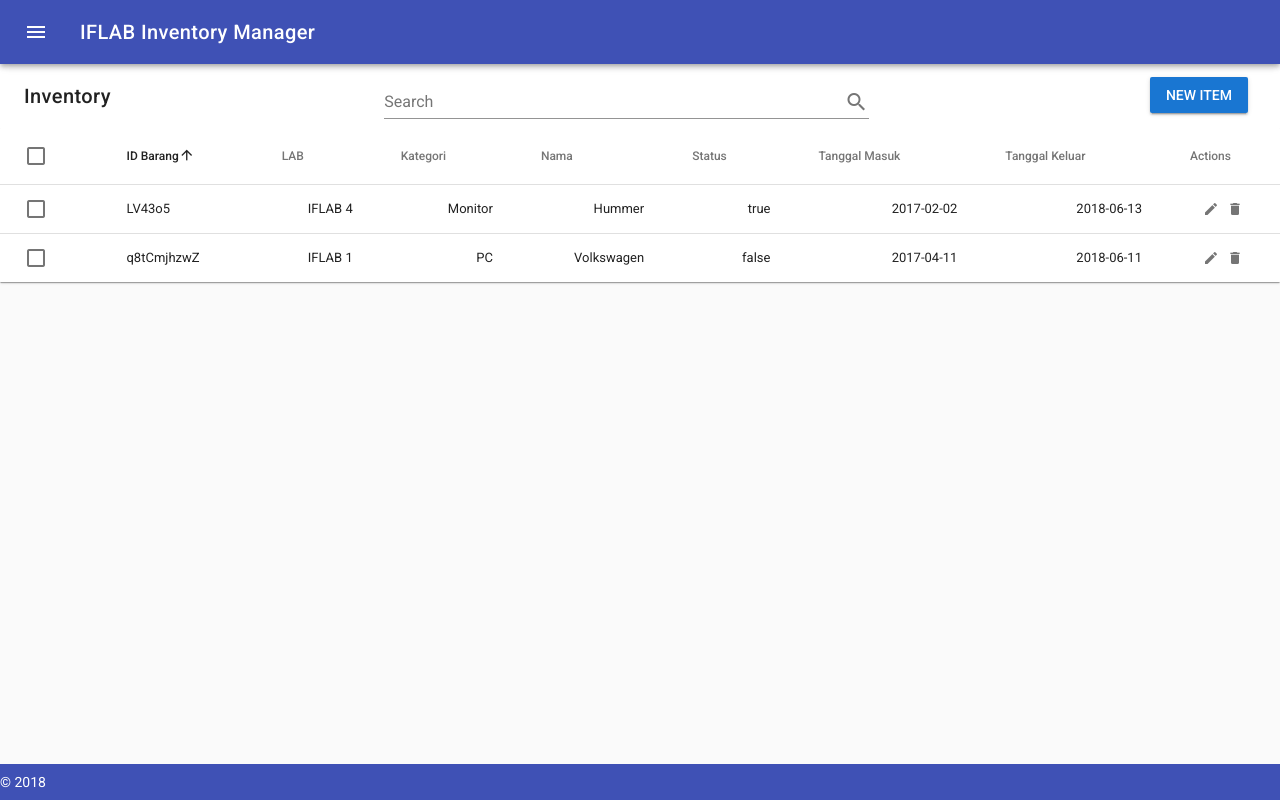
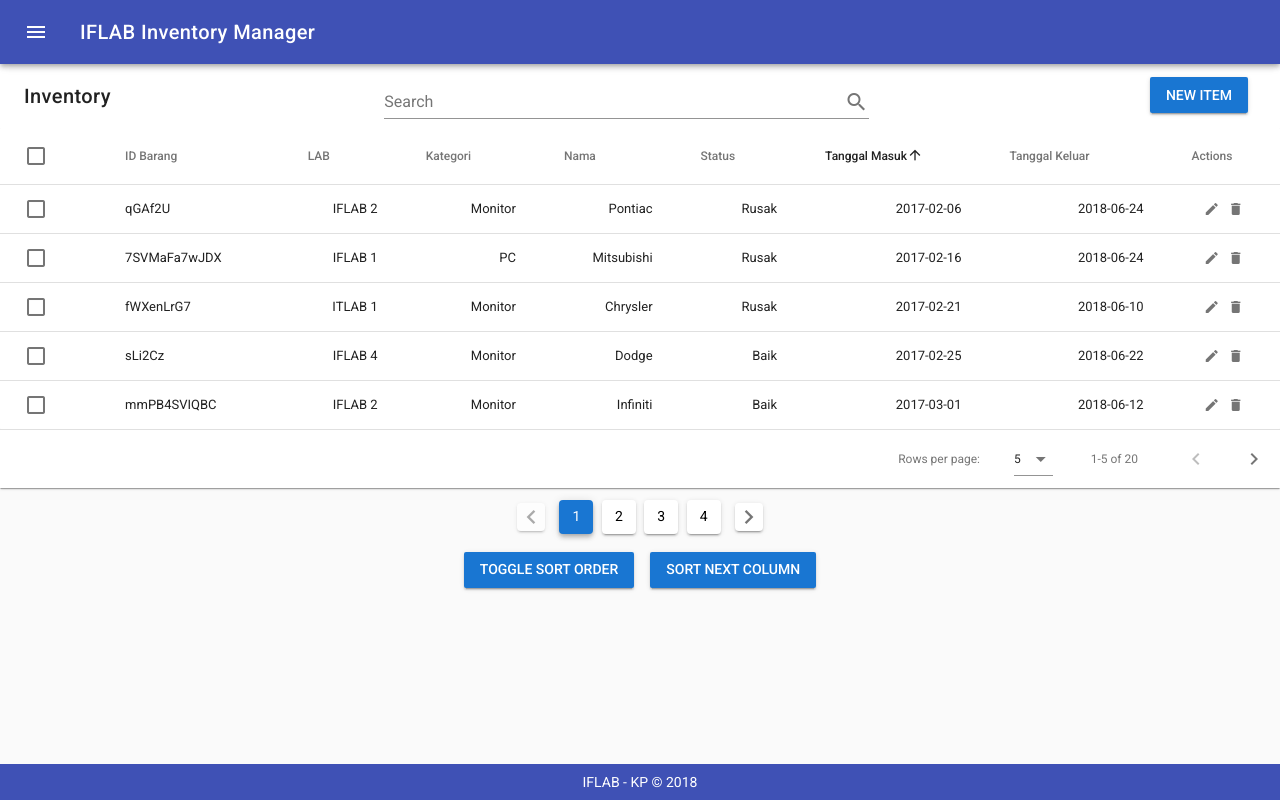
Before and after one commit to IFLABTelkom/inventory-management, a Vue app: page /#/ in a window 1280 px wide. Built offline with nearby package versions, Linux system fonts and the light colour scheme.

Commit message:
added pagination

```diff
--- a/package.json
+++ b/package.json
@@ -10,6 +10,7 @@
     "build": "node build/build.js"
   },
   "dependencies": {
+    "axios": "^0.18.0",
     "vue": "^2.5.2",
     "vue-router": "^3.0.1",
     "vuetify": "^1.1.1"
--- a/src/App.vue
+++ b/src/App.vue
@@ -32,7 +32,11 @@
         <router-view/>
     </v-content>
     <v-footer color="indigo" app>
-      <span class="white--text">&copy; 2018</span>
+      <v-flex
+      text-xs-center
+      white--text>
+        IFLAB - KP &copy; 2018
+      </v-flex>
     </v-footer>
   </v-app>
 </template>
--- a/src/components/MainDashboard.vue
+++ b/src/components/MainDashboard.vue
@@ -122,7 +122,7 @@
       :items="inventory"
       :search="search"
       select-all
-      hide-actions
+      :pagination.sync="pagination"
       class="elevation-1"
       item-key="id"
       v-model="selected"
@@ -166,17 +166,29 @@
         Your search for "{{ search }}" found no results.
       </v-alert>
     </v-data-table>
-    <span v-for="item in selected" :key="item.id">
+    <div class="text-xs-center pt-2">
+      <v-pagination v-model="pagination.page" :length="pages"></v-pagination>
+    </div>
+    <!-- <span v-for="item in selected" :key="item.id">
       {{item.id}}
-    </span>
+    </span> -->
+    <div class="text-xs-center pt-2">
+      <v-btn @click="deleteSelected(selected)" color="red" class="white--text" v-if="selected.length !== 0">Delete</v-btn>
+      <v-btn color="primary" @click.native="toggleOrder">Toggle sort order</v-btn>
+      <v-btn color="primary" @click.native="nextSort">Sort next column</v-btn>
+    </div>
   </div>
 </template>
 <script>
+import axios from 'axios'
 export default {
   data: () => ({
     dialog: false,
     selected: [],
     search: '',
+    pagination: {
+      sortBy: 'tgl_masuk'
+    },
     dropdown_lab: [
       'IFLAB 1',
       'IFLAB 2',
@@ -226,72 +238,253 @@ export default {
 
   computed: {
     formTitle() {
-      return this.editedIndex === -1 ? 'New Item' : 'Edit Item';
+      return this.editedIndex === -1 ? 'New Item' : 'Edit Item'
+    },
+    pages() {
+      if (
+        this.pagination.rowsPerPage == null ||
+        this.pagination.totalItems == null
+      )
+        return 0
+
+      return Math.ceil(this.pagination.totalItems / this.pagination.rowsPerPage)
     }
   },
 
   watch: {
     dialog(val) {
-      val || this.close();
+      val || this.close()
     }
   },
 
   created() {
-    this.initialize();
+    this.initialize()
   },
 
   methods: {
     initialize() {
       this.inventory = [
         {
-          id: 'q8tCmjhzwZ',
-          lab: 'IFLAB 1',
-          kategori: 'PC',
-          nama: 'Volkswagen',
-          status: false,
-          tgl_masuk: '2017-04-11',
+          id: 'sOvD60',
+          lab: 'IFLAB 3',
+          kategori: 'Peripherals',
+          nama: 'Mercury',
+          status: 'Baik',
+          tgl_masuk: '2017-05-08',
+          tgl_keluar: '2018-06-17'
+        },
+        {
+          id: 'cYRhoWL8FB',
+          lab: 'ITLAB 1',
+          kategori: 'Peripherals',
+          nama: 'Hummer',
+          status: 'Rusak',
+          tgl_masuk: '2017-07-19',
+          tgl_keluar: '2018-06-18'
+        },
+        {
+          id: 'RZb2IVNb1EN',
+          lab: 'ITLAB 2',
+          kategori: 'Monitor',
+          nama: 'GMC',
+          status: 'Rusak',
+          tgl_masuk: '2017-03-24',
           tgl_keluar: '2018-06-11'
         },
         {
-          id: 'LV43o5',
+          id: 'mFxfFRHYGvC',
+          lab: 'IFLAB 3',
+          kategori: 'Peripherals',
+          nama: 'BMW',
+          status: 'Rusak',
+          tgl_masuk: '2017-07-24',
+          tgl_keluar: '2018-06-24'
+        },
+        {
+          id: 'jZh6Ohy',
+          lab: 'IFLAB 5',
+          kategori: 'PC',
+          nama: 'Volvo',
+          status: 'Baik',
+          tgl_masuk: '2017-03-19',
+          tgl_keluar: '2018-06-22'
+        },
+        {
+          id: 'fWXenLrG7',
+          lab: 'ITLAB 1',
+          kategori: 'Monitor',
+          nama: 'Chrysler',
+          status: 'Rusak',
+          tgl_masuk: '2017-02-21',
+          tgl_keluar: '2018-06-10'
+        },
+        {
+          id: 'mmPB4SVIQBC',
+          lab: 'IFLAB 2',
+          kategori: 'Monitor',
+          nama: 'Infiniti',
+          status: 'Baik',
+          tgl_masuk: '2017-03-01',
+          tgl_keluar: '2018-06-12'
+        },
+        {
+          id: 'J0YUShx5kz',
+          lab: 'IFLAB 4',
+          kategori: 'PC',
+          nama: 'Honda',
+          status: 'Baik',
+          tgl_masuk: '2017-06-24',
+          tgl_keluar: '2018-06-29'
+        },
+        {
+          id: 'MdNMT4mE',
+          lab: 'IFLAB 1',
+          kategori: 'PC',
+          nama: 'Mercedes-Benz',
+          status: 'Rusak',
+          tgl_masuk: '2017-04-05',
+          tgl_keluar: '2018-06-22'
+        },
+        {
+          id: 'aY83jfW',
+          lab: 'IFLAB 4',
+          kategori: 'Peripherals',
+          nama: 'Honda',
+          status: 'Baik',
+          tgl_masuk: '2017-03-29',
+          tgl_keluar: '2018-06-17'
+        },
+        {
+          id: '7XWnfaqqEt',
+          lab: 'ITLAB 1',
+          kategori: 'PC',
+          nama: 'Chevrolet',
+          status: 'Baik',
+          tgl_masuk: '2017-05-27',
+          tgl_keluar: '2018-06-29'
+        },
+        {
+          id: 'RaNSxDVo2qNu',
+          lab: 'IFLAB 4',
+          kategori: 'Peripherals',
+          nama: 'Pontiac',
+          status: 'Baik',
+          tgl_masuk: '2017-04-21',
+          tgl_keluar: '2018-06-15'
+        },
+        {
+          id: 'XFByuRzyxao',
+          lab: 'ITLAB 2',
+          kategori: 'Monitor',
+          nama: 'Suzuki',
+          status: 'Baik',
+          tgl_masuk: '2017-06-03',
+          tgl_keluar: '2018-06-26'
+        },
+        {
+          id: 'a0MEVoBJF',
+          lab: 'IFLAB 5',
+          kategori: 'PC',
+          nama: 'Kia',
+          status: 'Rusak',
+          tgl_masuk: '2017-03-27',
+          tgl_keluar: '2018-06-21'
+        },
+        {
+          id: 'o1JGJHFs8UHh',
+          lab: 'ITLAB 1',
+          kategori: 'Monitor',
+          nama: 'Aston Martin',
+          status: 'Rusak',
+          tgl_masuk: '2017-04-02',
+          tgl_keluar: '2018-06-14'
+        },
+        {
+          id: '7jA98t3g19P',
+          lab: 'IFLAB 5',
+          kategori: 'Peripherals',
+          nama: 'Infiniti',
+          status: 'Rusak',
+          tgl_masuk: '2017-03-14',
+          tgl_keluar: '2018-06-25'
+        },
+        {
+          id: 'sLi2Cz',
           lab: 'IFLAB 4',
           kategori: 'Monitor',
-          nama: 'Hummer',
-          status: true,
-          tgl_masuk: '2017-02-02',
-          tgl_keluar: '2018-06-13'
+          nama: 'Dodge',
+          status: 'Baik',
+          tgl_masuk: '2017-02-25',
+          tgl_keluar: '2018-06-22'
+        },
+        {
+          id: 'qGAf2U',
+          lab: 'IFLAB 2',
+          kategori: 'Monitor',
+          nama: 'Pontiac',
+          status: 'Rusak',
+          tgl_masuk: '2017-02-06',
+          tgl_keluar: '2018-06-24'
+        },
+        {
+          id: '7SVMaFa7wJDX',
+          lab: 'IFLAB 1',
+          kategori: 'PC',
+          nama: 'Mitsubishi',
+          status: 'Rusak',
+          tgl_masuk: '2017-02-16',
+          tgl_keluar: '2018-06-24'
+        },
+        {
+          id: 'Lfxtlpj2',
+          lab: 'ITLAB 2',
+          kategori: 'PC',
+          nama: 'Ford',
+          status: 'Baik',
+          tgl_masuk: '2017-08-01',
+          tgl_keluar: '2018-06-20'
         }
-      ];
+      ]
+      // axios.get('https://my.api.mockaroo.com/my_saved_schema.json?key=00599a10')
+      //   .then(response=> {
+      //     this.inventory = response.data
+      //   })
     },
 
     editItem(item) {
-      this.editedIndex = this.inventory.indexOf(item);
-      this.editedItem = Object.assign({}, item);
-      this.dialog = true;
+      this.editedIndex = this.inventory.indexOf(item)
+      this.editedItem = Object.assign({}, item)
+      this.dialog = true
     },
+    deleteItem(item) {
+      const index = this.inventory.indexOf(item)
+      confirm('Are you sure you want to delete this item?') &&
+        this.inventory.splice(index, 1)
+    },
+    deleteSelected(selected) {
+      // this.inventory.filter(item => !selected.includes(item.id))
+      for (let index = 0; index < selected.length; index++) {
+        // const element = array[index];
+        deleteItem(selected)
 
-    deleteItem(item) {
-      const index = this.inventory.indexOf(item);
-      confirm('Are you sure you want to delete this item?') &&
-        this.inventory.splice(index, 1);
+      }
     },
-
     close() {
-      this.dialog = false;
+      this.dialog = false
       setTimeout(() => {
-        this.editedItem = Object.assign({}, this.defaultItem);
-        this.editedIndex = -1;
-      }, 300);
+        this.editedItem = Object.assign({}, this.defaultItem)
+        this.editedIndex = -1
+      }, 300)
     },
 
     save() {
       if (this.editedIndex > -1) {
-        Object.assign(this.inventory[this.editedIndex], this.editedItem);
+        Object.assign(this.inventory[this.editedIndex], this.editedItem)
       } else {
-        this.inventory.push(this.editedItem);
+        this.inventory.push(this.editedItem)
       }
-      this.close();
+      this.close()
     }
   }
-};
+}
 </script>
```
Also changed, not shown: 1 other file (tests, documents, lock files or other folders).
